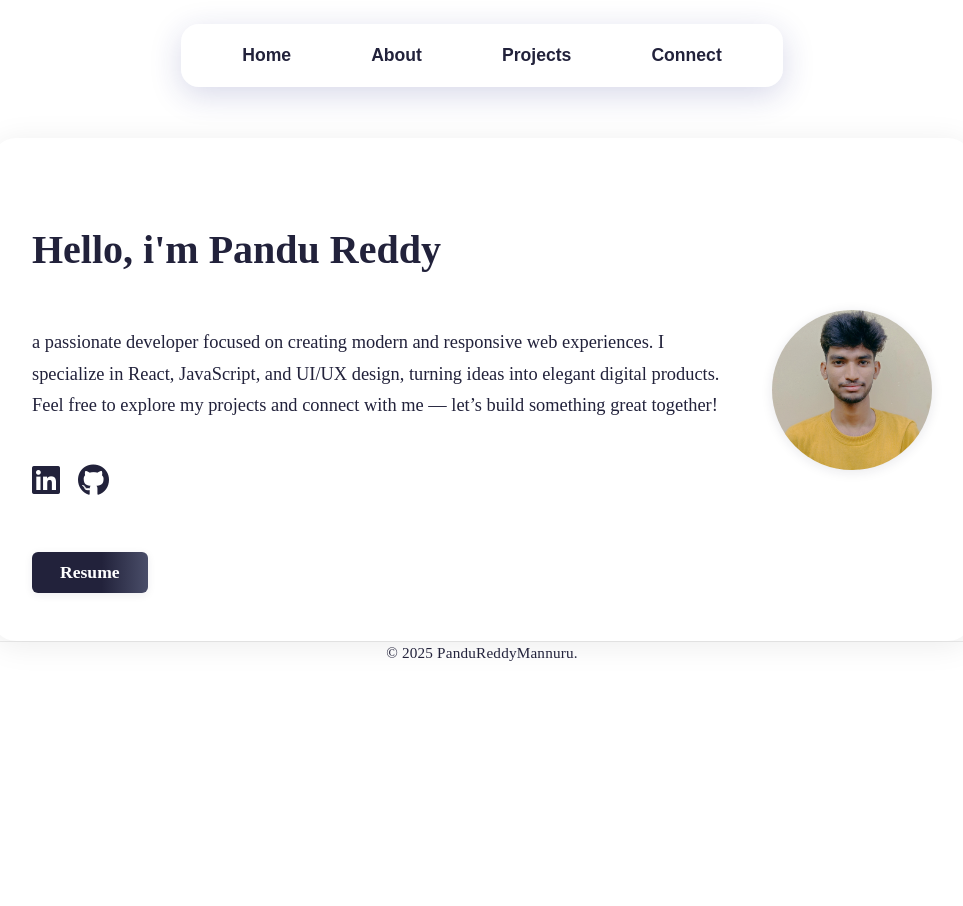
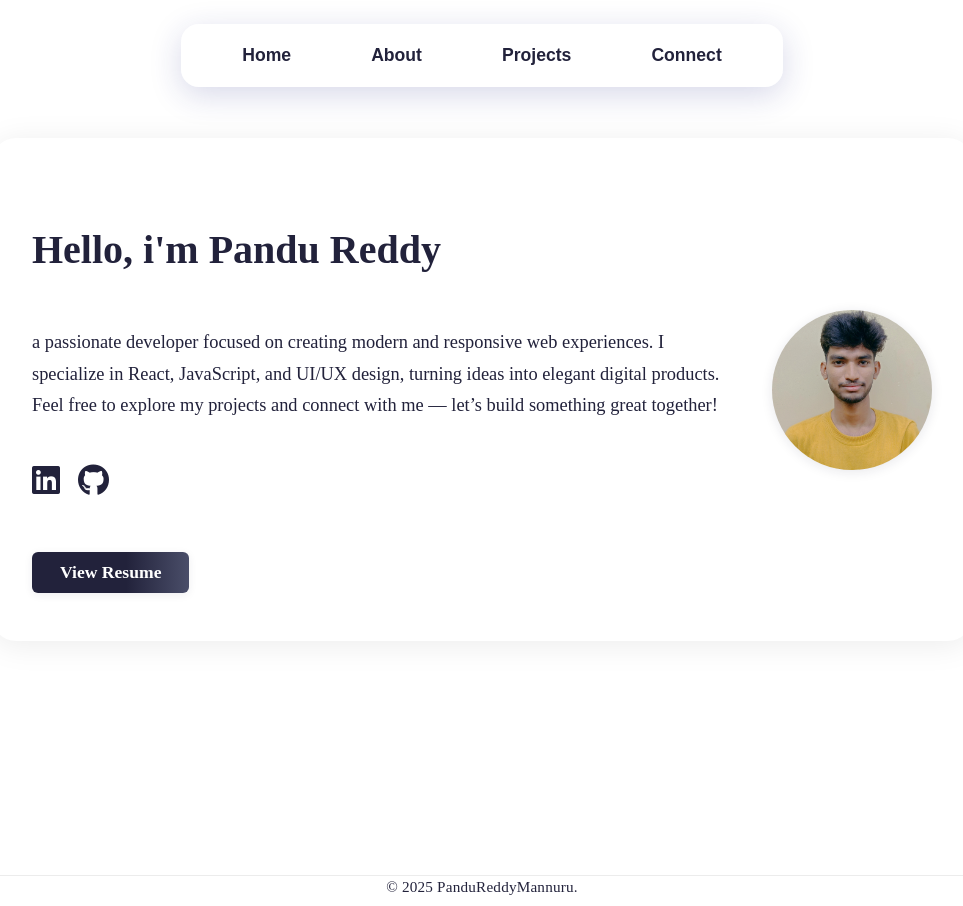
Before and after one commit to PanduReddyMannuru/Portifolio, a React (Vite) app: page / in a window 1280 px wide. Shown: the whole page, without its empty margins (158-1121 px from the left). Before the commit the page ends 800 px from the top, so only its background shows below. Built offline with nearby package versions, Linux system fonts and the light colour scheme.

Commit message:
modified

```diff
--- a/src/App.css
+++ b/src/App.css
@@ -7,16 +7,22 @@ body {
   padding-bottom: 0; /* To prevent footer overlap, adjust to your footer height */
 }
 
+.main-container {
+  min-height: 100vh;
+  display: flex;
+  flex-direction: column;
+}
+
+.contact-section {
+  flex: 1;
+}
+
 footer {
-  /* position: fixed; */
-  left: 0;
-  bottom: 0;
-  width: 100%;
-  padding: 0;
-  margin: 0;
+  margin-top: auto;
+  text-align: center;
+  padding:0;
   background: #fff;
   color: #22223b;
-  text-align: center;
   font-size: 0.95rem;
   font-weight: 400;
   letter-spacing: 0.2px;
@@ -30,9 +36,9 @@ footer p {
   line-height: 1.2;
   font-size: 0.95rem;
 }
+
 @media (max-width: 800px) {
-  body{
-     padding-top: 60px;
+  body {
+    padding-top: 60px;
   }
-
 }
--- a/src/App.jsx
+++ b/src/App.jsx
@@ -11,7 +11,7 @@ const App = () => {
   const [activeSection, setActiveSection] = useState('home')
 
   return (
-    <>
+    <div className="main-container">
       <Header onNavClick={setActiveSection} />
       {activeSection === 'home' && <Home />}
       {activeSection === 'about' && <About />}
@@ -21,7 +21,7 @@ const App = () => {
         <p>© 2025 PanduReddyMannuru.</p>
       </footer>
       <SpeedInsights />
-    </>
+    </div>
   )
 }
 
--- a/src/components/Home.jsx
+++ b/src/components/Home.jsx
@@ -19,7 +19,7 @@ const Home = () => {
                 <i className="fab fa-github"></i>
               </a>
             </div>
-            <a href="/23BQ5A4208.pdf" download="PanduReddy_Resume.pdf" className='Resume-button'>Resume</a>
+            <a href="/23BQ5A4208.pdf" download="PanduReddy_Resume.pdf" className='Resume-button'>View Resume</a>
           </div>
           <img src="/PanduReddy.jpg" alt="Pandu Reddy" className="profile-image" />
         </div>
```
